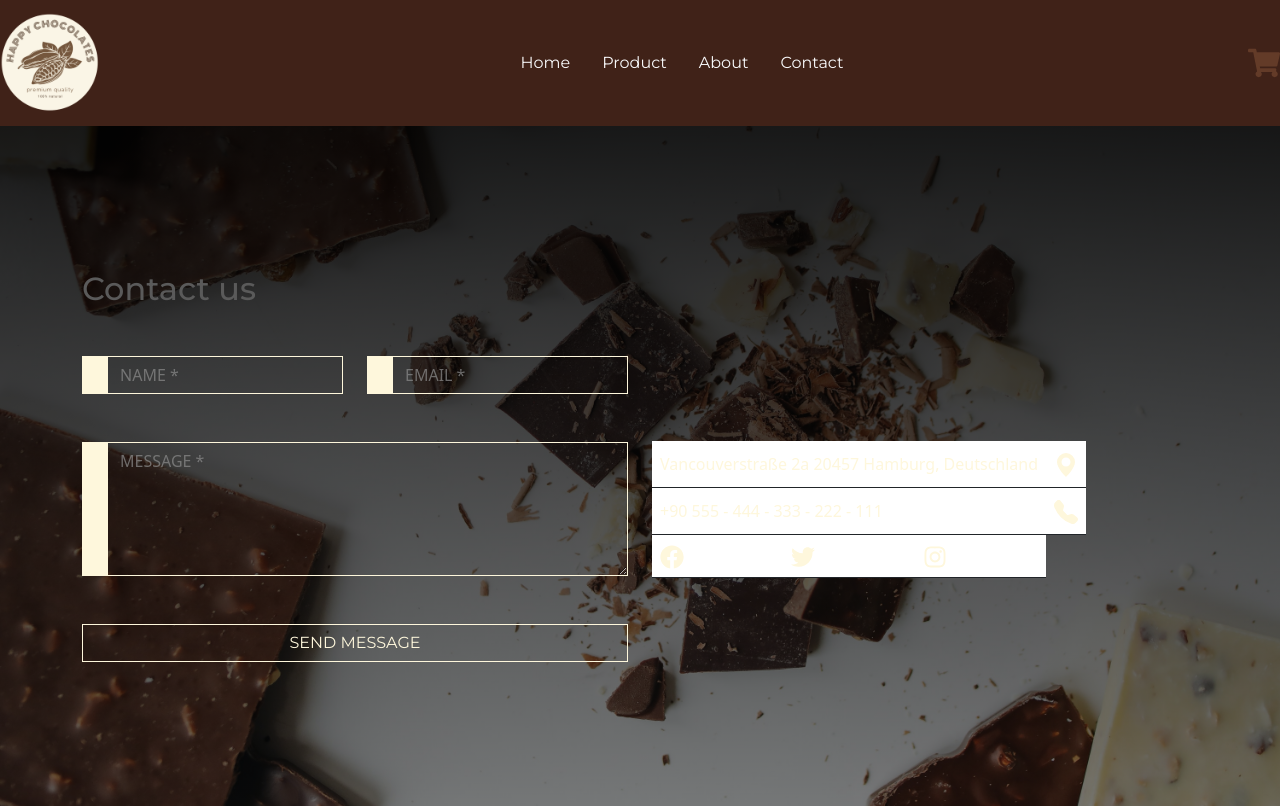
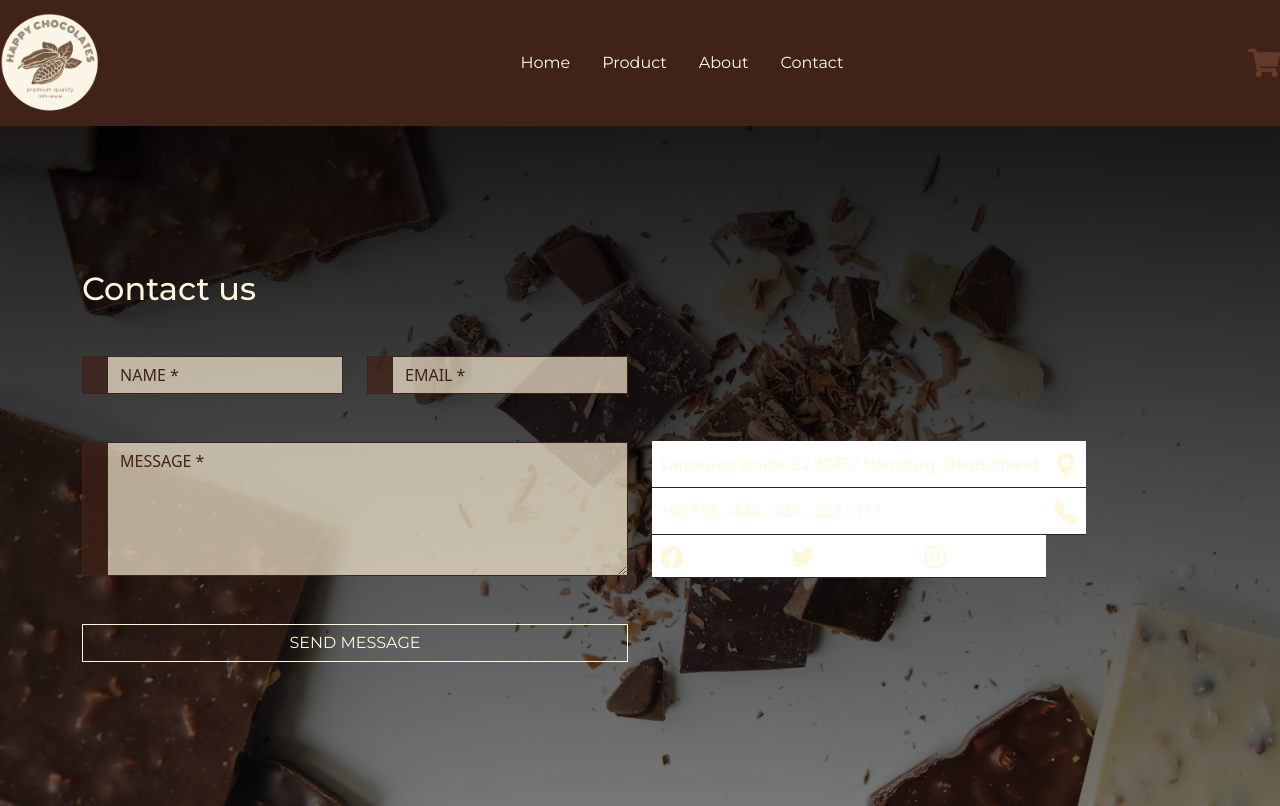
Before and after one commit to sevdeorscelik/chocolate-shop, a React (Create React App) app: page /contact in a window 1280 px wide. Built offline with nearby package versions, Linux system fonts and the light colour scheme; some icons are missing.

Commit message:
deployed website

```diff
--- a/package.json
+++ b/package.json
@@ -1,4 +1,5 @@
 {
+  "homepage":"http://sevdeorscelik.github.io/chocolate-shop",
   "name": "chocolate-shop",
   "version": "0.1.0",
   "private": true,
@@ -24,6 +25,8 @@
   },
   "scripts": {
     "start": "react-scripts start",
+    "predeploy":"npm run build",
+    "deploy":"gh-pages -d build",
     "build": "react-scripts build",
     "test": "react-scripts test",
     "eject": "react-scripts eject",
@@ -46,5 +49,8 @@
       "last 1 firefox version",
       "last 1 safari version"
     ]
+  },
+  "devDependencies": {
+    "gh-pages": "^3.2.3"
   }
 }
--- a/src/App.css
+++ b/src/App.css
@@ -138,13 +138,25 @@ h3 {
 
 }
 
+.Contact h2{
+    color: #FEF7DC;
+}
+
 .Contact .input-group-text {
-    background-color: #FEF7DC;
-    border: solid 1px #FEF7DC;
+    background-color: rgb(64, 34, 24, .7);
+    border: solid 1px rgb(64, 34, 24);
 }
 
 .Contact .form-control {
-    border: solid 1px #FEF7DC;
+    border: solid 1px rgb(64, 34, 24);
+    background-color: rgb(248, 236, 209, .7);
+}
+.Contact .form-control:focus{
+    background-color: #FEF7DC;
+}
+
+.Contact .form-control::placeholder{
+    color:rgb(64, 34, 24);
 }
 
 .Contact span {
--- a/src/Pages/Contact.js
+++ b/src/Pages/Contact.js
@@ -22,7 +22,7 @@ function Contact() {
                                     <div className="input-group-text rounded-0 ">
                                         <i className="bi bi-person-fill"></i>
                                     </div>
-                                    <input type="text" className="form-control rounded-0  bg-transparent"
+                                    <input type="text" className="form-control rounded-0  "
                                         placeholder="NAME *" required />
                                 </div>
                             </div>
@@ -32,7 +32,7 @@ function Contact() {
                                     <div className="input-group-text rounded-0 ">
                                         <i className="bi bi-at"></i>
                                     </div>
-                                    <input type="email" className="form-control rounded-0   bg-transparent"
+                                    <input type="email" className="form-control rounded-0   "
                                         placeholder="EMAIL *" required />
                                 </div>
                             </div>
@@ -42,7 +42,7 @@ function Contact() {
                                     <div className="input-group-text rounded-0  ">
                                         <i className="bi bi-envelope-fill"></i>
                                     </div>
-                                    <textarea className="form-control rounded-0   bg-transparent"
+                                    <textarea className="form-control rounded-0  "
                                         placeholder="MESSAGE *" rows="5" required></textarea>
                                 </div>
                             </div>
--- a/src/components/Slideshow.js
+++ b/src/components/Slideshow.js
@@ -31,6 +31,7 @@ const slideImages = [
 ];
 
 const Slideshow = () => {
+
     return (
         <div className="slide-container">
             <Slide>
```
Also changed, not shown: 1 other file (tests, documents, lock files or other folders).
